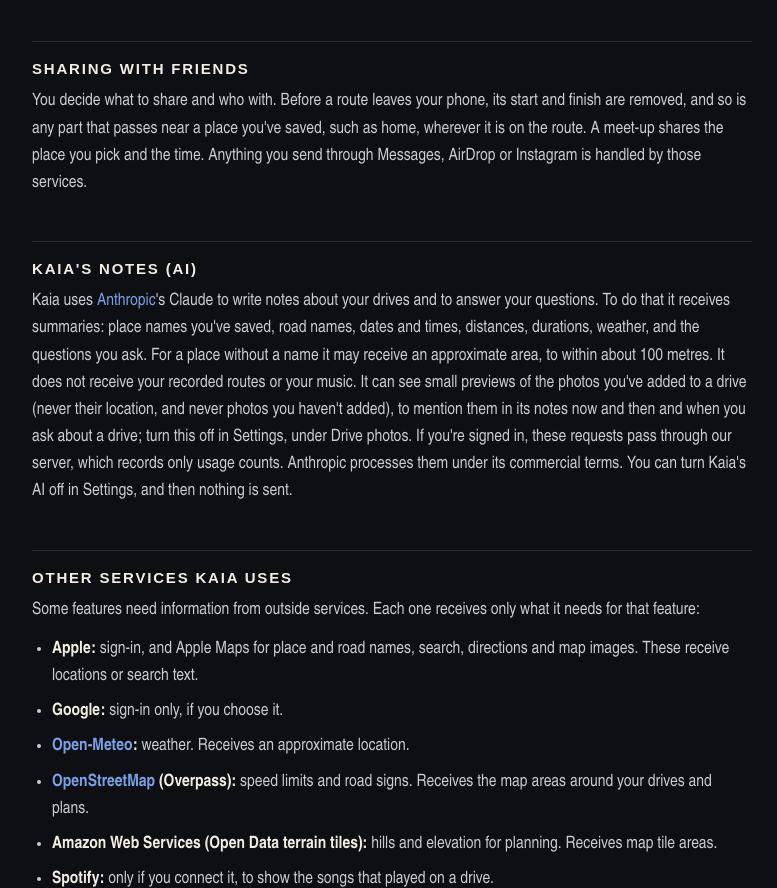
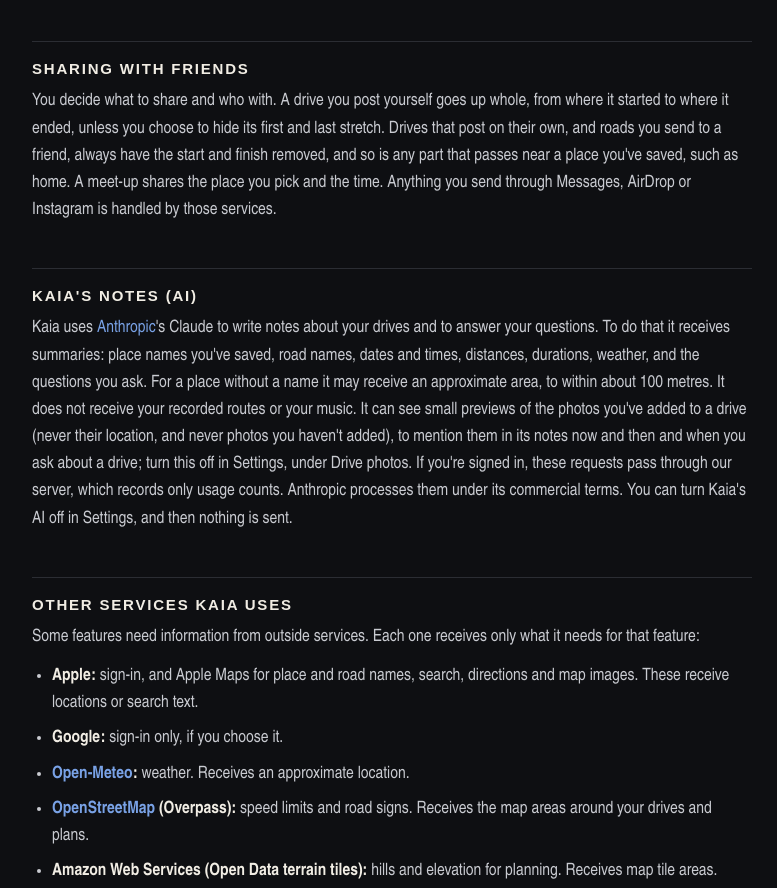
Before and after one commit to Svkayy/TryKaia, a plain HTML site: page privacy/index.html in a window 1280 px wide. Shown: the part 1342-2230 px from the top of the page, without its empty margins (248-1025 px from the left). Drawn offline with Linux system fonts and the light colour scheme; a web font is replaced by a local one.

Commit message:
Update the page

```diff
--- a/privacy/index.html
+++ b/privacy/index.html
@@ -69,7 +69,7 @@ footer a{color:var(--mute)}</style>
 </ul>
 
 <h2>Sharing with friends</h2>
-<p>You decide what to share and who with. Before a route leaves your phone, its start and finish are removed, and so is any part that passes near a place you've saved, such as home, wherever it is on the route. A meet-up shares the place you pick and the time. Anything you send through Messages, AirDrop or Instagram is handled by those services.</p>
+<p>You decide what to share and who with. A drive you post yourself goes up whole, from where it started to where it ended, unless you choose to hide its first and last stretch. Drives that post on their own, and roads you send to a friend, always have the start and finish removed, and so is any part that passes near a place you've saved, such as home. A meet-up shares the place you pick and the time. Anything you send through Messages, AirDrop or Instagram is handled by those services.</p>
 
 <h2>Kaia's notes (AI)</h2>
 <p>Kaia uses <a href="https://www.anthropic.com/legal/privacy" rel="noopener">Anthropic</a>'s Claude to write notes about your drives and to answer your questions. To do that it receives summaries: place names you've saved, road names, dates and times, distances, durations, weather, and the questions you ask. For a place without a name it may receive an approximate area, to within about 100 metres. It does not receive your recorded routes or your music. It can see small previews of the photos you've added to a drive (never their location, and never photos you haven't added), to mention them in its notes now and then and when you ask about a drive; turn this off in Settings, under Drive photos. If you're signed in, these requests pass through our server, which records only usage counts. Anthropic processes them under its commercial terms. You can turn Kaia's AI off in Settings, and then nothing is sent.</p>
```
